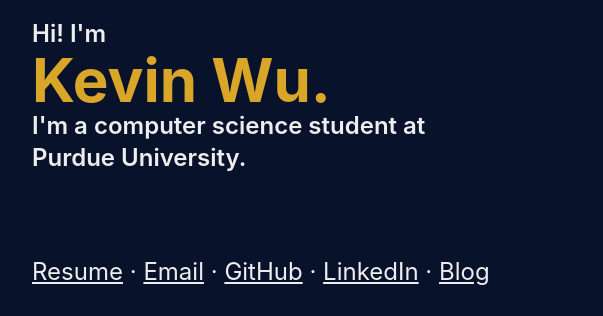
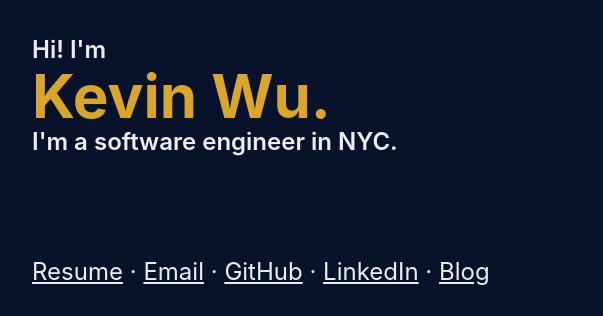
Before and after one commit to Exaphis/kevinniuwu.com, an Astro site: page / in a window 1280 px wide. Shown: the part 96-412 px from the top of the page, 128-731 px from the left. Built offline with nearby package versions, Linux system fonts and the light colour scheme; Astro itself is replaced by a stand-in of ours; some packages are replaced by stand-ins of ours; a web font is replaced by a local one.

Commit message:
Widen code segments, update subtitle

```diff
--- a/src/layouts/BlogLayout.astro
+++ b/src/layouts/BlogLayout.astro
@@ -100,6 +100,10 @@ const { frontmatter } = Astro.props;
         img {
           @apply mt-5 ml-auto mr-auto w-1/2 min-w-[300px];
         }
+
+        .astro-code {
+          @apply -mx-10 p-10;
+        }
       }
     </style>
   </head>
--- a/src/pages/index.astro
+++ b/src/pages/index.astro
@@ -60,9 +60,7 @@ import ScratchpadImg from "../images/scratchpad.png";
     <div class="basis-112">
       <h1 class="text-2xl font-semibold">Hi! I'm</h1>
       <h1 class="text-6xl text-accent font-bold">Kevin Wu.</h1>
-      <h2 class="text-2xl font-semibold">
-        I'm a computer science student at Purdue University.
-      </h2>
+      <h2 class="text-2xl font-semibold">I'm a software engineer in NYC.</h2>
     </div>
     <div class="grow flex justify-center items-center m-8">
       <div class="w-64 h-64 rounded-full truncate">
```
